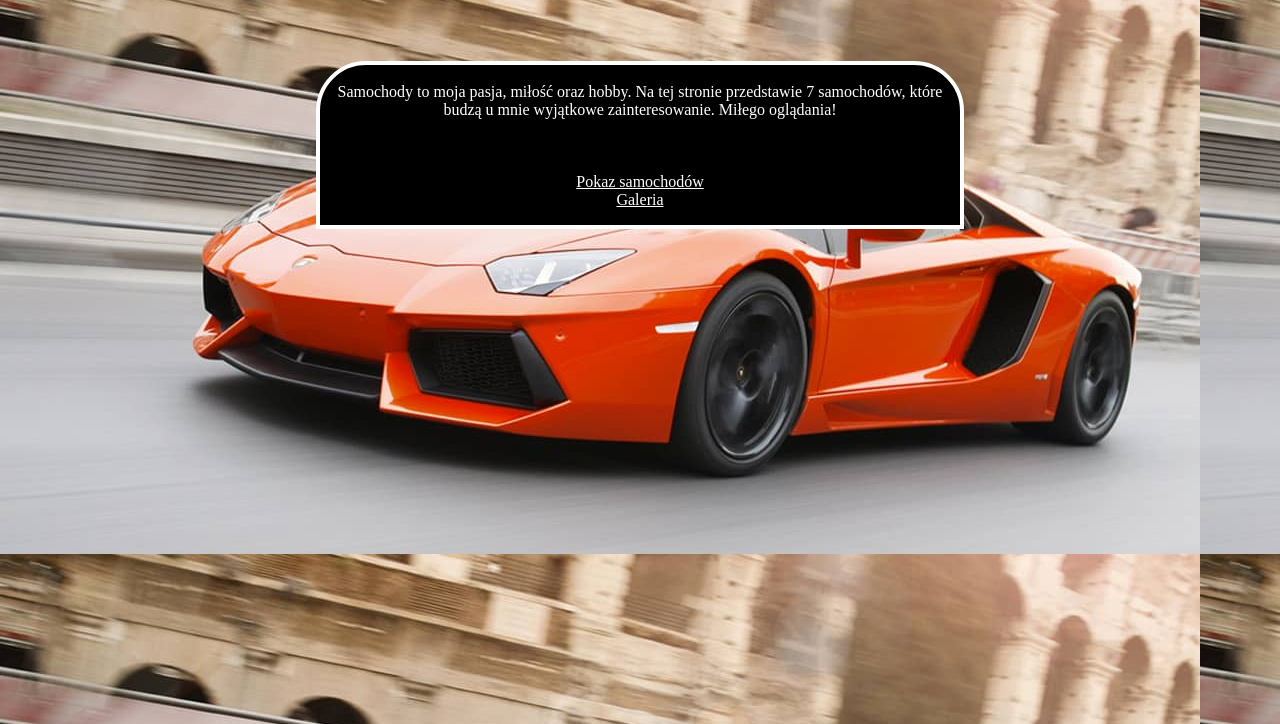
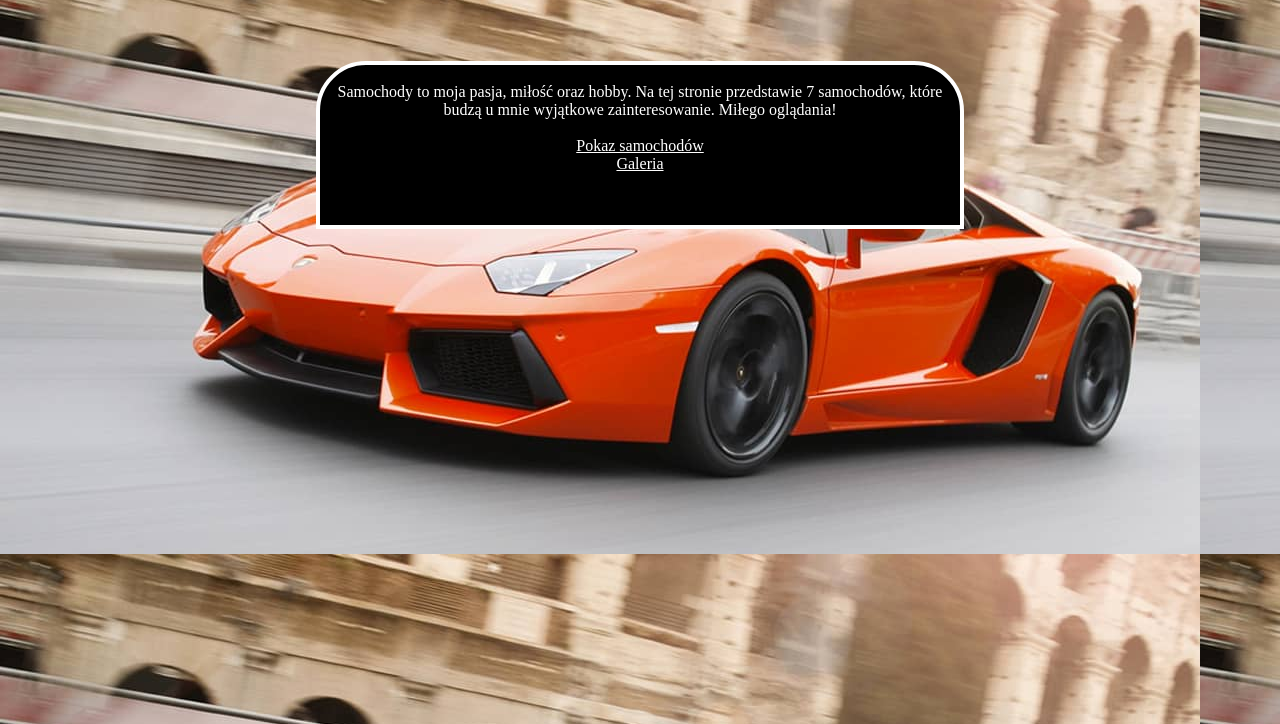
Before and after one commit to szymongawel/szymongawel.github.io, a plain HTML site: page HTML/main.html in a window 1280 px wide. Shown: the part 76-800 px from the top of the page. Drawn offline with Linux system fonts and the light colour scheme.

Commit message:
Update main.html

```diff
--- a/HTML/main.html
+++ b/HTML/main.html
@@ -10,7 +10,7 @@
 </head>
 	<body>
 		<div class="logo">Moje ulubione samochody</div>
-		<center><div id="tekst"></br>Samochody to moja pasja, miłość oraz hobby. Na tej stronie przedstawie 7 samochodów, które budzą u mnie wyjątkowe zainteresowanie. Miłego oglądania!<br><br><br><br><a href="https://www.google.com/url?sa=t&rct=j&q=&esrc=s&source=web&cd=1&cad=rja&uact=8&ved=0ahUKEwj417LTmozbAhXG16QKHYAQA-MQtwIIKDAA&url=https%3A%2F%2Fwww.youtube.com%2Fwatch%3Fv%3DIXqOHzqyrZw&usg=AOvVaw1TwGUYfHGs6QLiGxyXFDeu" id="galery">Pokaz samochodów</a><br>
+		<center><div id="tekst"></br>Samochody to moja pasja, miłość oraz hobby. Na tej stronie przedstawie 7 samochodów, które budzą u mnie wyjątkowe zainteresowanie. Miłego oglądania!<br><br><a href="https://www.google.com/url?sa=t&rct=j&q=&esrc=s&source=web&cd=1&cad=rja&uact=8&ved=0ahUKEwj417LTmozbAhXG16QKHYAQA-MQtwIIKDAA&url=https%3A%2F%2Fwww.youtube.com%2Fwatch%3Fv%3DIXqOHzqyrZw&usg=AOvVaw1TwGUYfHGs6QLiGxyXFDeu" id="galery">Pokaz samochodów</a><br>
 		<a href="galery.html" id="galery">Galeria</a></div></center>
 	</body>
 </html>
```
